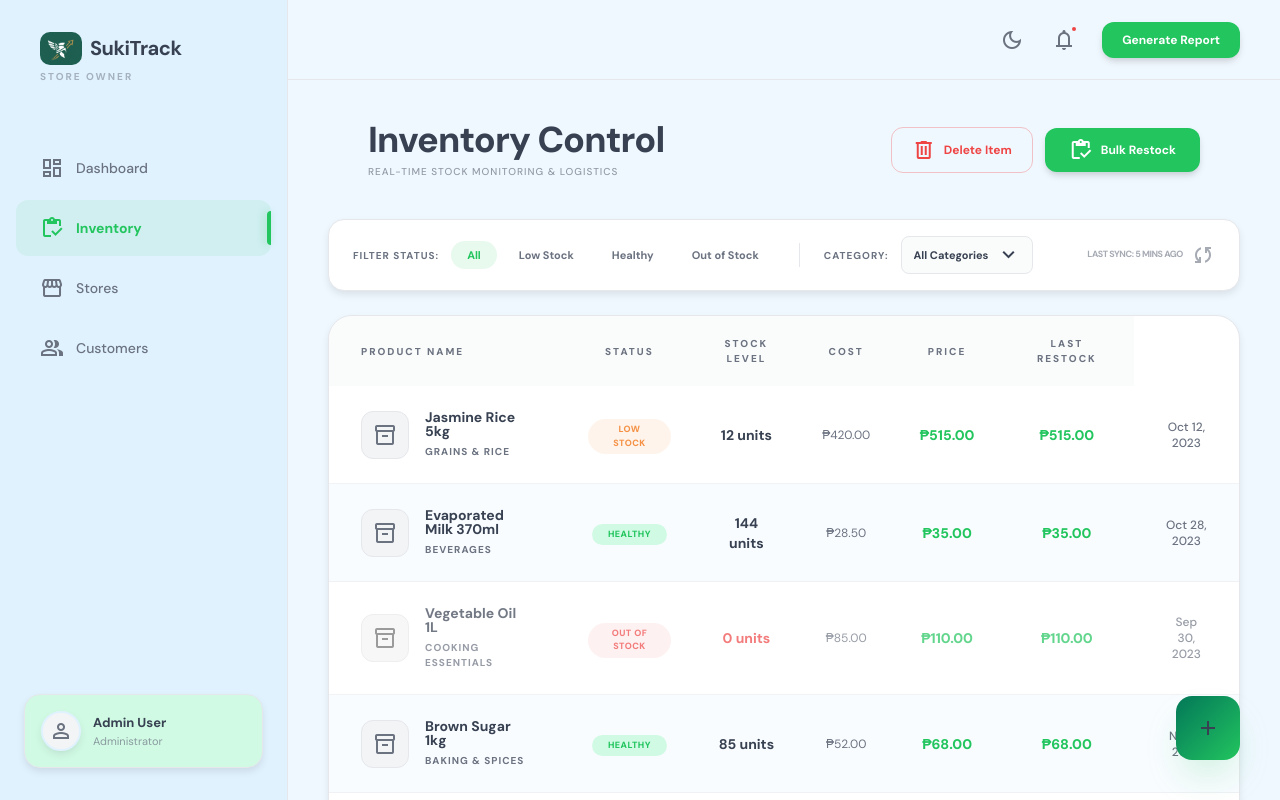
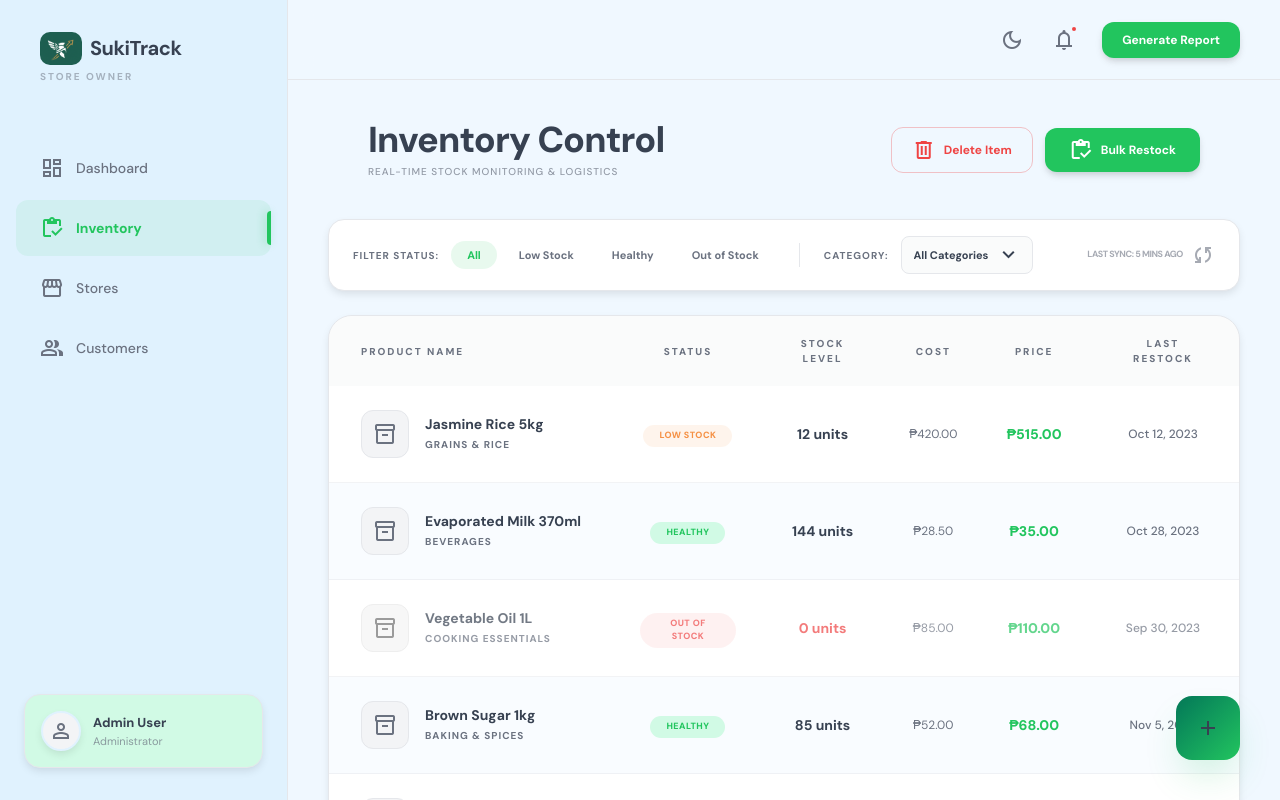
Before and after one commit to KingsleyMe-1/SukiTrack_V2, a Next.js app: page /inventory in a window 1280 px wide. Shown: the top 800 px of the page. Built offline with nearby package versions, Linux system fonts and the light colour scheme.

Commit message:
Fix the duplicate table data

```diff
--- a/app/(store_owner)/inventory/_components/InventoryTable.tsx
+++ b/app/(store_owner)/inventory/_components/InventoryTable.tsx
@@ -175,9 +175,6 @@ export function InventoryTable({ items }: InventoryTableProps) {
                   <td className="px-6 py-6 text-center font-black text-sm text-primary">
                     {formatPHP(item.price)}
                   </td>
-                  <td className="px-6 py-6 text-center font-black text-sm text-primary">
-                    {formatPHP(item.price)}
-                  </td>
 
                   <td className="px-8 py-6 text-center text-xs text-muted-foreground font-medium">
                     {formatRestockDate(item.lastRestock)}
```
